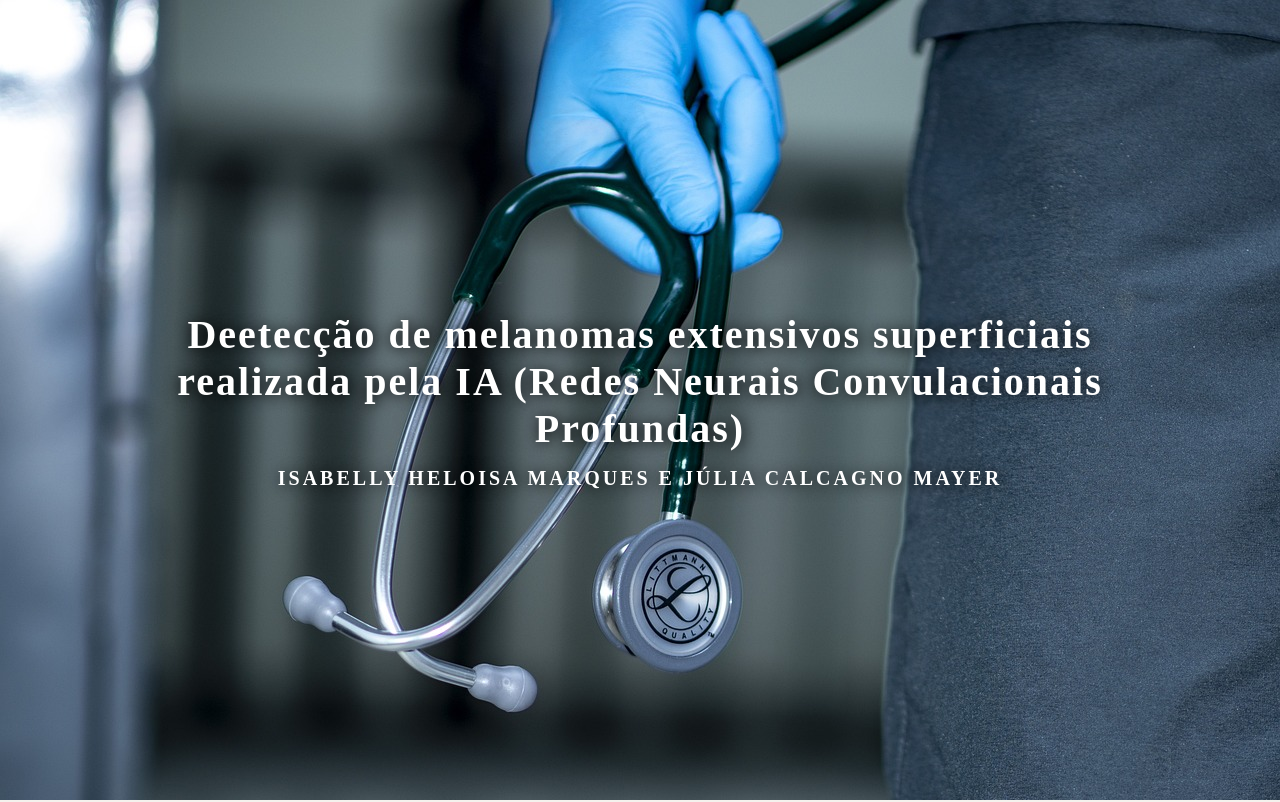
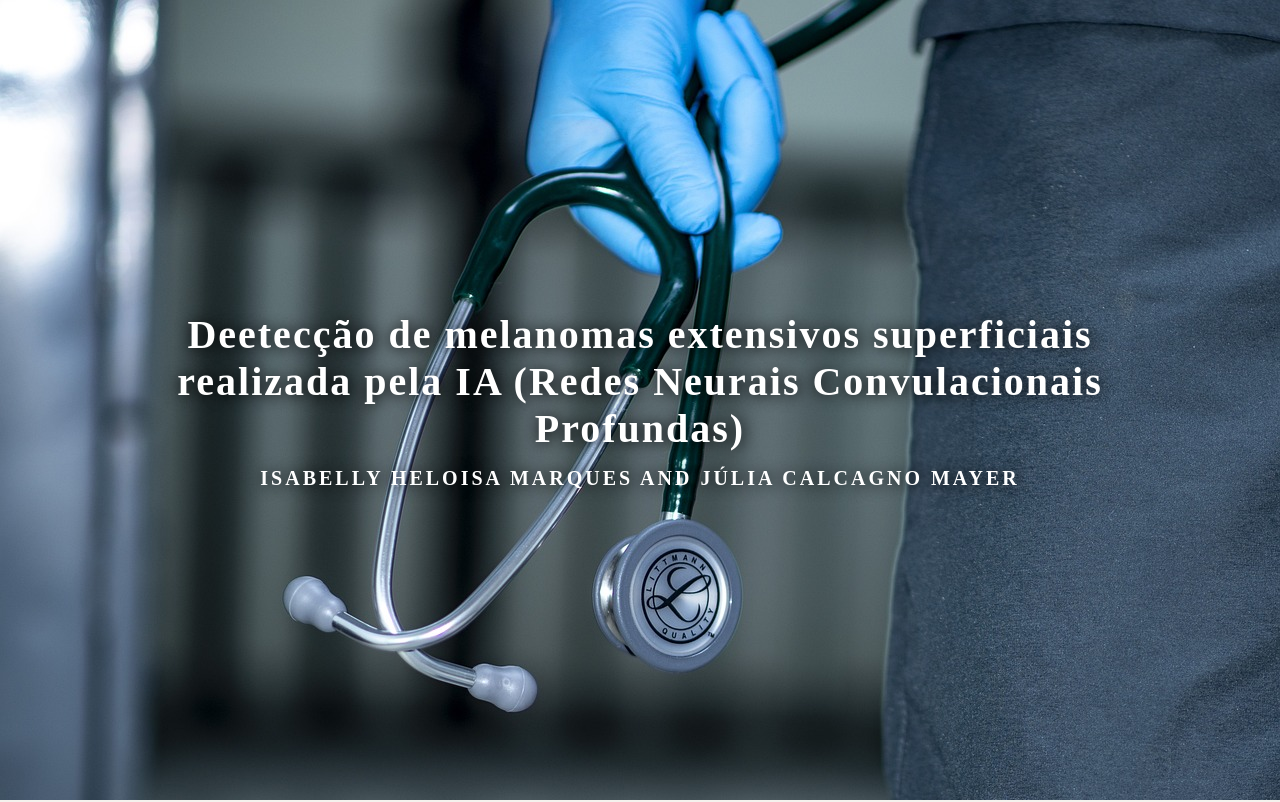
Before and after one commit to DevLeonardoK/melanoma-ai, a React (Create React App) app: page / in a window 1280 px wide. Shown: the top 802 px of the page. Built offline with nearby package versions, Linux system fonts and the light colour scheme; a web font is replaced by a local one.

Commit message:
Update index.js

```diff
--- a/src/components/PageInitial/index.js
+++ b/src/components/PageInitial/index.js
@@ -39,7 +39,7 @@ export const SectionInitial = () => {
           Deetecção de melanomas extensivos superficiais realizada pela IA
           (Redes Neurais Convulacionais Profundas)
         </Text>
-        <NameText>ISABELLY HELOISA MARQUES E JÚLIA CALCAGNO MAYER </NameText>
+        <NameText>ISABELLY HELOISA MARQUES AND JÚLIA CALCAGNO MAYER </NameText>
       </Section>
     </>
   );
```
